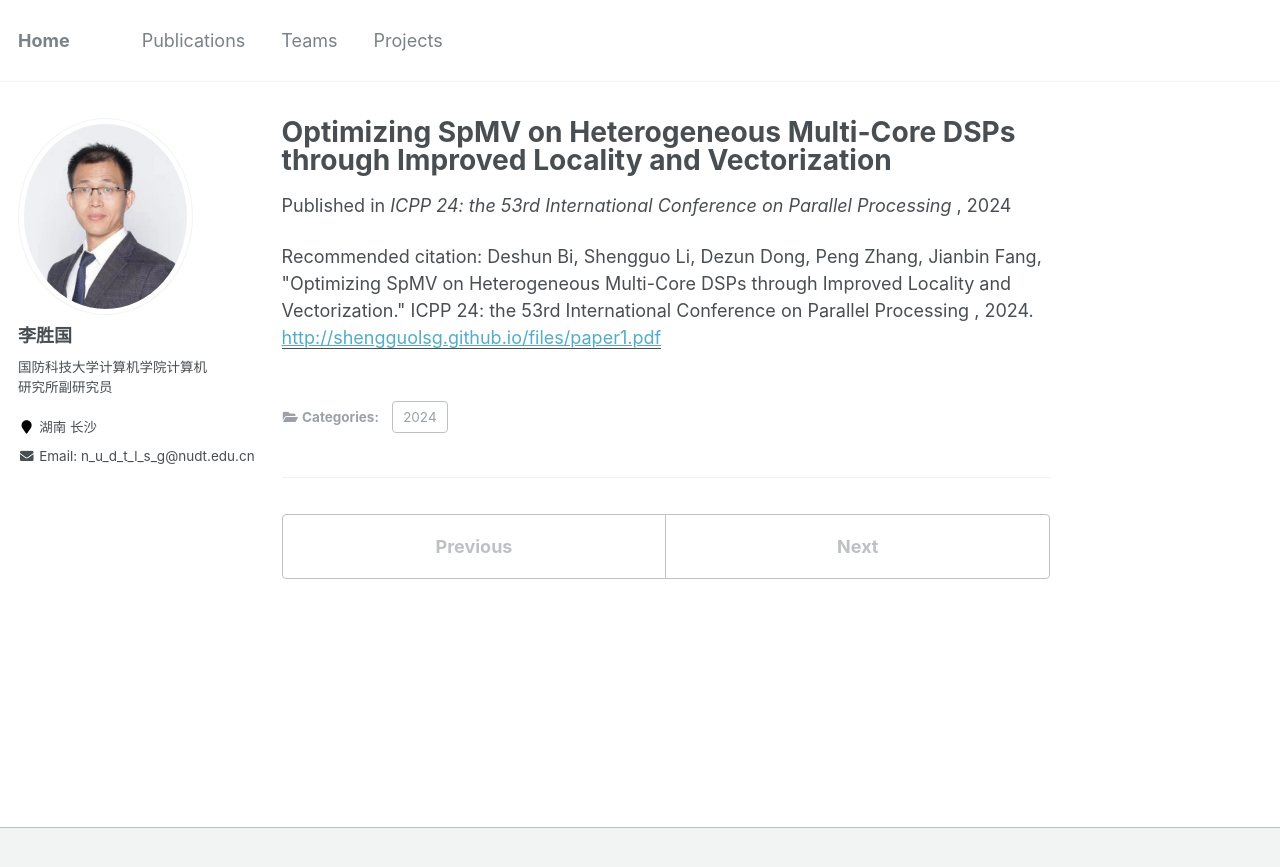
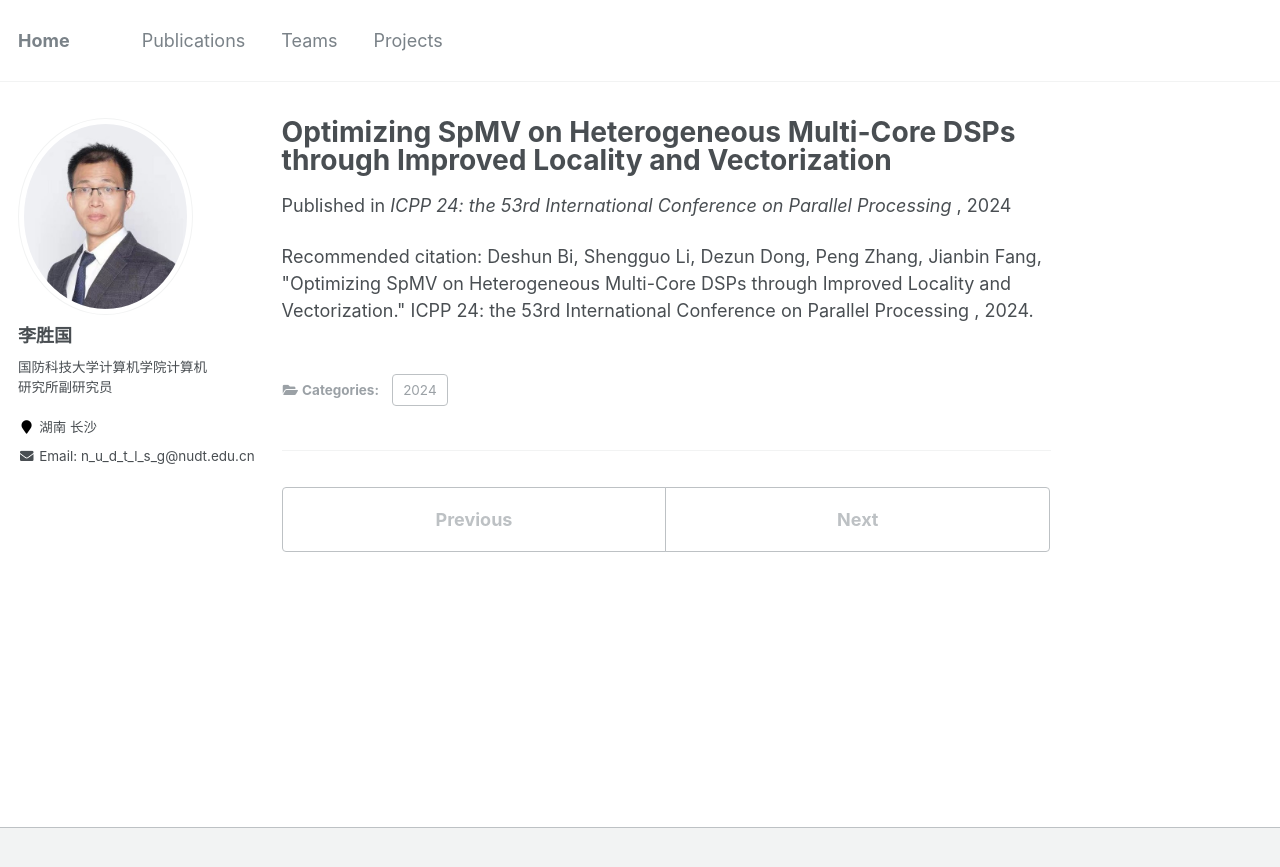
Before and after one commit to shengguolsg/shengguolsg.github.io, a Jekyll site: the page built from _publications/2024-08-01-Optimizing-SpMV-on-Heterogeneous-Multi-Core-DSPs-through-Improved-Locality-and-Vectorization.md, in a window 1280 px wide. Shown: the top 867 px of the page. Built offline with Jekyll 4.4.1, drawn with Linux system fonts in a browser that asks for light colours; some of the changed lines change nothing that is shown.

Commit message:
Update 2024-08-01-Optimizing-SpMV-on-Heterogeneous-Multi-Core-DSPs-through-Improved-Locality-and-Vectorization.md

```diff
--- a/_publications/2024-08-01-Optimizing-SpMV-on-Heterogeneous-Multi-Core-DSPs-through-Improved-Locality-and-Vectorization.md
+++ b/_publications/2024-08-01-Optimizing-SpMV-on-Heterogeneous-Multi-Core-DSPs-through-Improved-Locality-and-Vectorization.md
@@ -5,6 +5,5 @@ category: 2024
 permalink: /publication/2024-08-01-Optimizing-SpMV-on-Heterogeneous-Multi-Core-DSPs-through-Improved-Locality-and-Vectorization
 date: 2024-08-01
 venue: ' ICPP 24: the 53rd International Conference on Parallel Processing '
-paperurl: 'http://shengguolsg.github.io/files/paper1.pdf'
 citation: ' Deshun Bi,  Shengguo Li,  Dezun Dong,  Peng Zhang,  Jianbin Fang, &quot;Optimizing SpMV on Heterogeneous Multi-Core DSPs through Improved Locality and Vectorization.&quot;  ICPP 24: the 53rd International Conference on Parallel Processing , 2024.'
 ---
```
